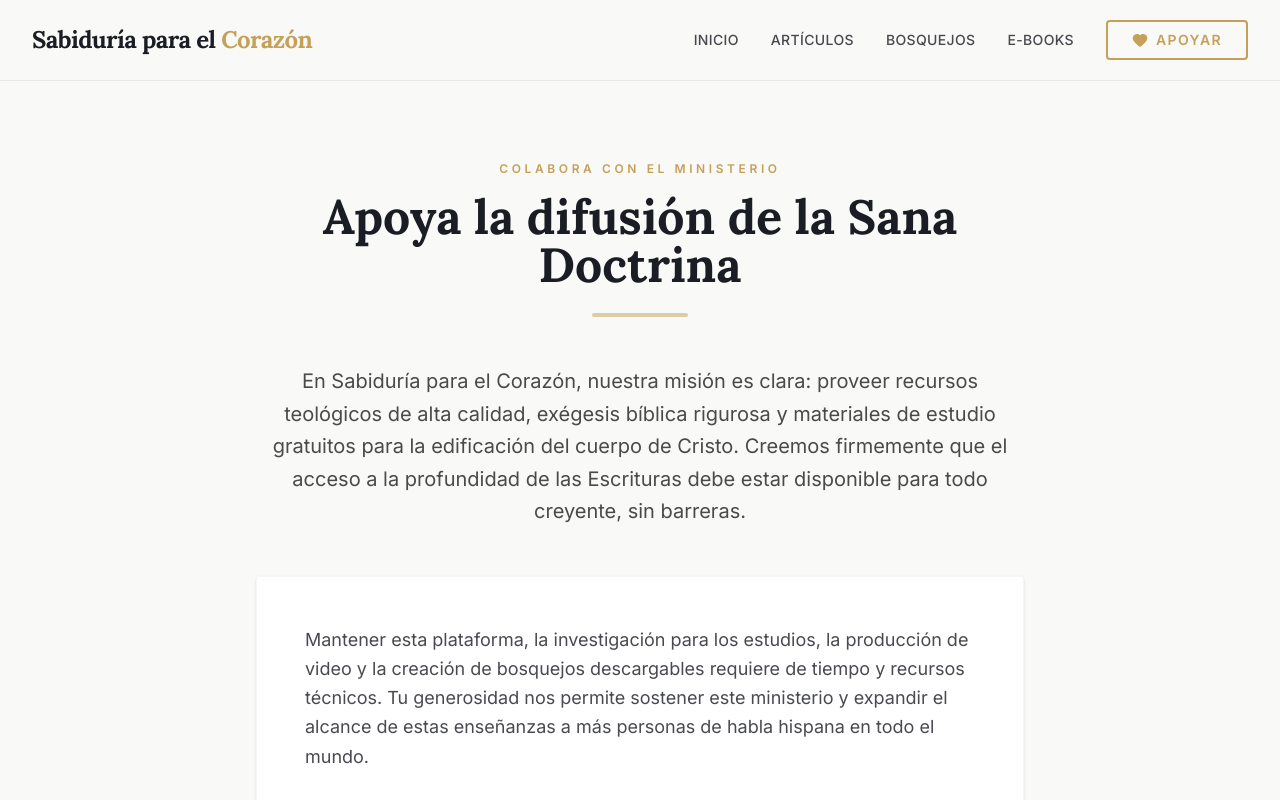
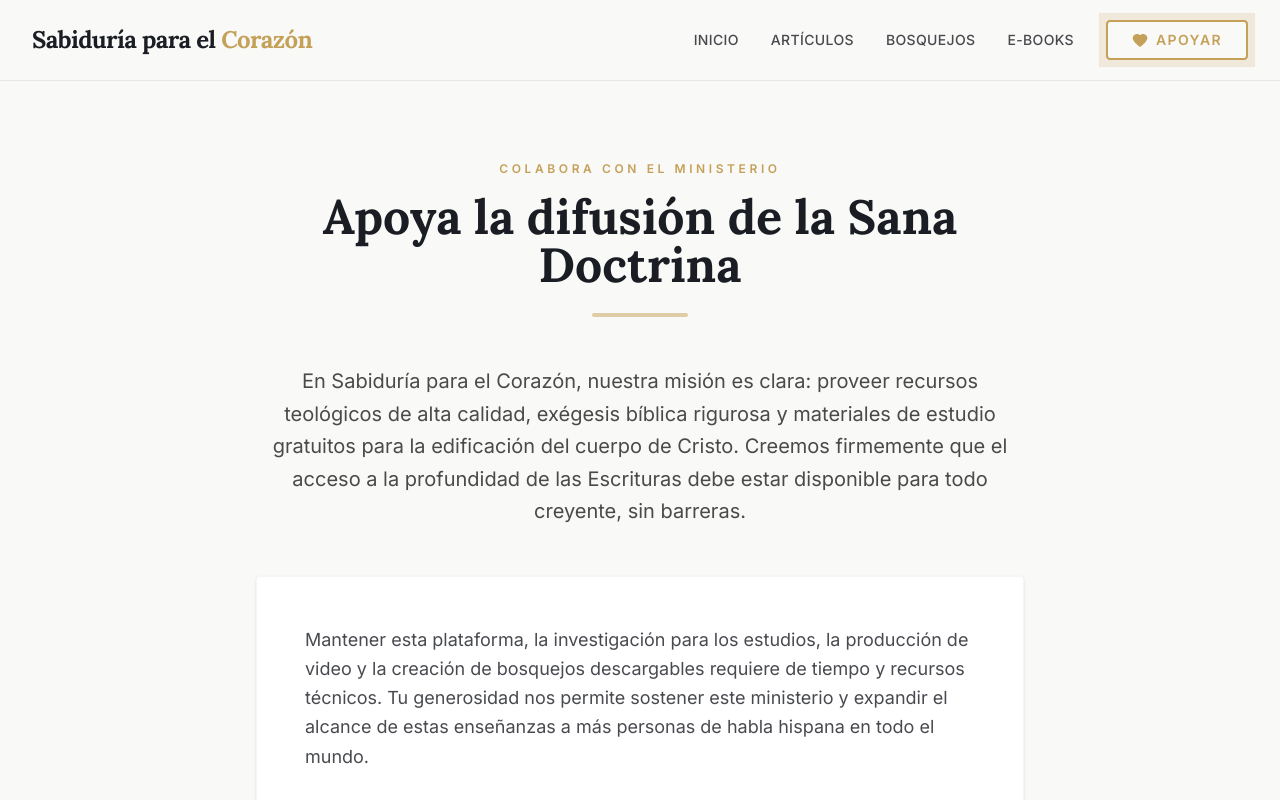
Before and after one commit to Edgardo-Lamas/sabidur-a322, a React (Vite) app: page /donaciones in a window 1280 px wide. Shown: the top 800 px of the page. Built offline with nearby package versions, Linux system fonts and the light colour scheme.

Commit message:
feat: add AnimatedButton component with Framer Motion animations

```diff
--- a/src/components/Hero.jsx
+++ b/src/components/Hero.jsx
@@ -1,6 +1,7 @@
 import React, { useState } from 'react';
 import { Youtube, PlayCircle, ChevronDown, ChevronUp } from 'lucide-react';
 import { motion, AnimatePresence } from 'framer-motion';
+import AnimatedButton from './ui/AnimatedButton';
 import content from '../data/content.json';
 
 const Hero = () => {
@@ -48,13 +49,13 @@ const Hero = () => {
                         </div>
 
                         <div className="flex flex-col sm:flex-row gap-4 justify-center lg:justify-start">
-                            <button className="btn-gold px-6 py-2.5 text-sm uppercase tracking-widest font-bold">
+                            <AnimatedButton variant="gold" className="px-6 py-2.5 text-sm">
                                 Suscribirse al Canal
-                            </button>
-                            <button className="flex items-center justify-center gap-2 text-sabiduria-navy text-sm font-bold uppercase tracking-widest hover:text-sabiduria-gold transition-colors">
+                            </AnimatedButton>
+                            <AnimatedButton variant="ghost" className="text-sm">
                                 <PlayCircle size={20} />
                                 Ver en YouTube
-                            </button>
+                            </AnimatedButton>
                         </div>
                     </div>
 
--- a/src/components/Navbar.jsx
+++ b/src/components/Navbar.jsx
@@ -1,6 +1,7 @@
 import React, { useState } from 'react';
 import { Link } from 'react-router-dom';
 import { Menu, X, Heart } from 'lucide-react';
+import AnimatedButton from './ui/AnimatedButton';
 
 const Navbar = () => {
   const [isOpen, setIsOpen] = useState(false);
@@ -34,13 +35,16 @@ const Navbar = () => {
                 {link.name}
               </Link>
             ))}
-            <Link
+            <AnimatedButton
+              as="link"
               to="/donaciones"
-              className="px-6 py-2 border-2 border-sabiduria-gold text-sabiduria-gold hover:bg-sabiduria-gold hover:text-white font-bold text-sm uppercase tracking-widest transition-all rounded-sm flex items-center gap-2"
+              variant="outline"
+              pulse={true}
+              className="text-sm"
             >
               <Heart size={16} className="fill-current" />
               Apoyar
-            </Link>
+            </AnimatedButton>
           </div>
 
           {/* Mobile Menu Button */}
--- /dev/null
+++ b/src/components/ui/AnimatedButton.jsx
@@ -0,0 +1,106 @@
+import React from 'react';
+import { motion } from 'framer-motion';
+import { Link } from 'react-router-dom';
+
+/**
+ * AnimatedButton - Reusable button component with Framer Motion animations
+ *
+ * @param {string} variant - 'gold' | 'outline' | 'ghost'
+ * @param {string} as - 'button' | 'link' | 'a' (default: 'button')
+ * @param {string} to - Router path (for 'link')
+ * @param {string} href - External URL (for 'a')
+ * @param {boolean} pulse - Enable subtle pulse animation (for CTA buttons)
+ * @param {string} className - Additional CSS classes
+ * @param {React.ReactNode} children - Button content
+ */
+const AnimatedButton = ({
+    variant = 'gold',
+    as = 'button',
+    to,
+    href,
+    pulse = false,
+    className = '',
+    children,
+    ...props
+}) => {
+    const baseClasses = 'inline-flex items-center justify-center gap-2 font-bold uppercase tracking-widest transition-all rounded-sm';
+
+    const variantClasses = {
+        gold: 'bg-sabiduria-gold text-white px-6 py-2',
+        outline: 'px-6 py-2 border-2 border-sabiduria-gold text-sabiduria-gold hover:bg-sabiduria-gold hover:text-white',
+        ghost: 'text-sabiduria-navy hover:text-sabiduria-gold'
+    };
+
+    const combinedClasses = `${baseClasses} ${variantClasses[variant]} ${className}`;
+
+    const animationProps = {
+        whileHover: {
+            scale: 1.05,
+            filter: 'brightness(1.1)'
+        },
+        whileTap: {
+            scale: 0.95
+        },
+        transition: {
+            type: 'spring',
+            stiffness: 400,
+            damping: 17
+        }
+    };
+
+    // Pulse animation for CTA buttons
+    const pulseAnimation = pulse ? {
+        animate: {
+            boxShadow: [
+                '0 0 0 0 rgba(197, 160, 89, 0)',
+                '0 0 0 8px rgba(197, 160, 89, 0.2)',
+                '0 0 0 0 rgba(197, 160, 89, 0)'
+            ]
+        },
+        transition: {
+            duration: 2,
+            repeat: Infinity,
+            repeatDelay: 3
+        }
+    } : {};
+
+    // Render as router Link
+    if (as === 'link') {
+        return (
+            <motion.div {...animationProps} {...pulseAnimation}>
+                <Link to={to} className={combinedClasses} {...props}>
+                    {children}
+                </Link>
+            </motion.div>
+        );
+    }
+
+    // Render as external link
+    if (as === 'a') {
+        return (
+            <motion.a
+                href={href}
+                className={combinedClasses}
+                {...animationProps}
+                {...pulseAnimation}
+                {...props}
+            >
+                {children}
+            </motion.a>
+        );
+    }
+
+    // Render as button (default)
+    return (
+        <motion.button
+            className={combinedClasses}
+            {...animationProps}
+            {...pulseAnimation}
+            {...props}
+        >
+            {children}
+        </motion.button>
+    );
+};
+
+export default AnimatedButton;
--- a/src/pages/Donations.jsx
+++ b/src/pages/Donations.jsx
@@ -1,6 +1,7 @@
 import React from 'react';
 import SEO from '../components/SEO';
 import { Heart, CreditCard } from 'lucide-react';
+import AnimatedButton from '../components/ui/AnimatedButton';
 
 const Donations = () => {
     return (
@@ -50,15 +51,17 @@ const Donations = () => {
 
                 {/* Donation Buttons */}
                 <div className="flex flex-col sm:flex-row gap-6 justify-center items-center mb-16">
-                    <a
-                        href="https://www.paypal.com/donate" // Placeholder URL
+                    <AnimatedButton
+                        as="a"
+                        href="https://www.paypal.com/donate"
                         target="_blank"
                         rel="noopener noreferrer"
-                        className="w-full sm:w-auto btn-gold px-8 py-4 text-center items-center justify-center flex gap-2 font-bold tracking-widest uppercase hover:scale-105 transition-transform shadow-lg shadow-sabiduria-gold/20"
+                        variant="gold"
+                        className="w-full sm:w-auto px-8 py-4 shadow-lg shadow-sabiduria-gold/20"
                     >
                         <Heart size={20} className="fill-current" />
                         Donar con PayPal
-                    </a>
+                    </AnimatedButton>
 
                     <button
                         disabled
--- a/src/pages/Home.jsx
+++ b/src/pages/Home.jsx
@@ -7,6 +7,7 @@ import EbooksSection from '../components/EbooksSection';
 import BookstorePreview from '../components/BookstorePreview';
 import Hero from '../components/Hero'; // Repurposed for Video section
 import SEO from '../components/SEO';
+import AnimatedButton from '../components/ui/AnimatedButton';
 
 const Home = () => {
     return (
@@ -48,9 +49,9 @@ const Home = () => {
                     <p className="text-sabiduria-gray brightness-150 text-xl mb-12 leading-relaxed">
                         Sabiduría para el Corazon es un ministerio que se sostiene gracias a las donaciones voluntarias de sus lectores. Su apoyo nos permite seguir creando recursos teológicos de alta calidad y acceso gratuito.
                     </p>
-                    <button className="btn-gold px-12 py-5 text-lg uppercase tracking-widest font-bold">
+                    <AnimatedButton variant="gold" className="px-12 py-5 text-lg">
                         Realizar una Donación (PayPal)
-                    </button>
+                    </AnimatedButton>
                 </div>
             </section>
         </main>
```
